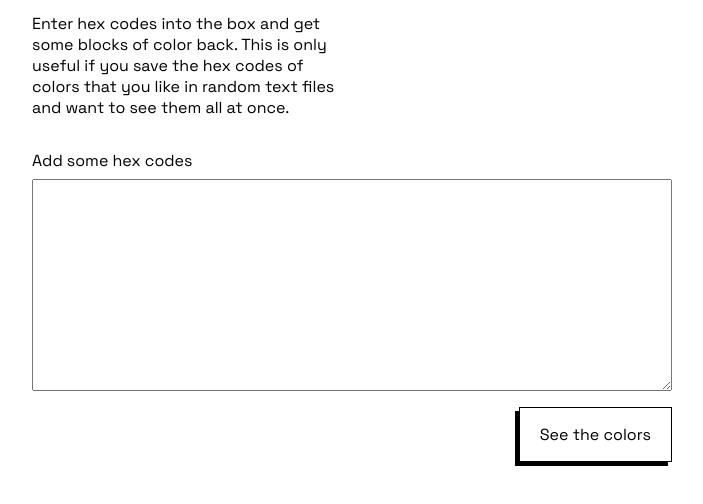
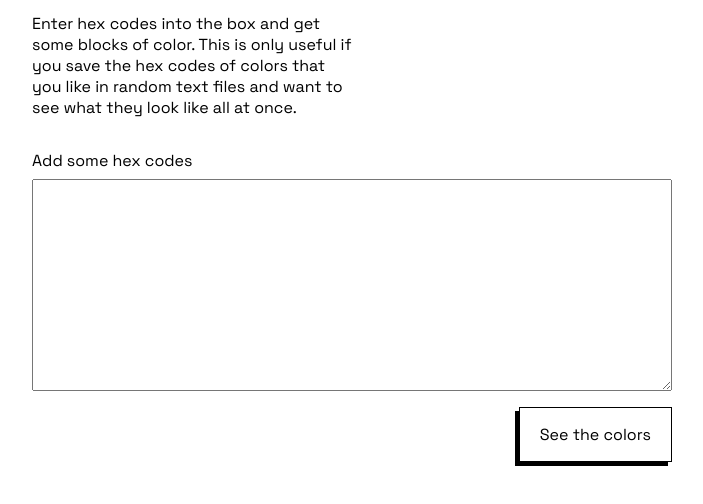
Before and after one commit to gordokay/hex-to-color, a plain HTML site: page index.html in a window 1280 px wide. Shown: the part 66-570 px from the top of the page, without its empty margins (288-991 px from the left). Drawn offline with Linux system fonts and the light colour scheme.

Commit message:
Edit header paragraph

```diff
--- a/index.html
+++ b/index.html
@@ -10,7 +10,7 @@
 <body>
   <header>
     <h1>Hex to Color</h1>
-    <p>Enter hex codes into the box and get some blocks of color back. This is only useful if you save the hex codes of colors that you like in random text files and want to see them all at once.</p>
+    <p>Enter hex codes into the box and get some blocks of color. This is only useful if you save the hex codes of colors that you like in random text files and want to see what they look like all at once.</p>
   </header>
   <main>
     <form>
```
